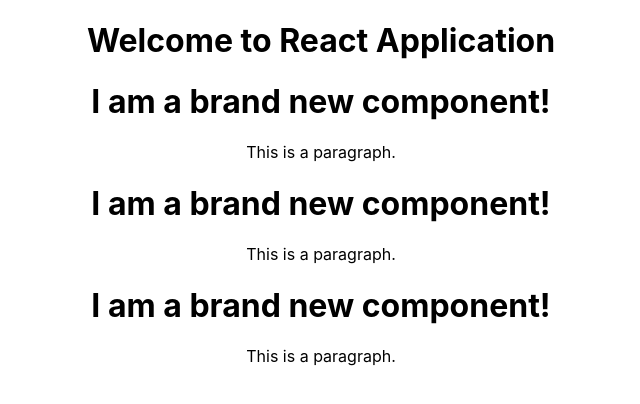
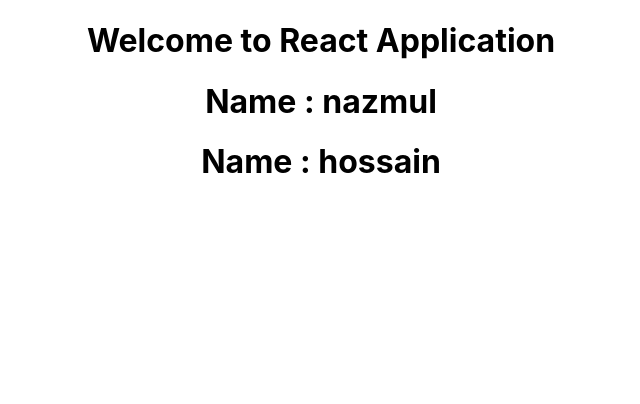
Before and after one commit to somratcste/react-try, a React (Create React App) app: page / in a window 1280 px wide. Shown: the top 404 px of the page, without its empty margins (319-959 px from the left). Built offline with nearby package versions, Linux system fonts and the light colour scheme.

Commit message:
feat: pass value from parent to children

```diff
--- a/src/components/App.js
+++ b/src/components/App.js
@@ -5,9 +5,8 @@
   return (
     <div className="App">
         <h1>Welcome to React Application</h1>
-        <First />
-        <First />
-        <First />
+        <First name='nazmul' />
+        <First name='hossain' />
     </div>
   );
 }
--- a/src/components/First/First.js
+++ b/src/components/First/First.js
@@ -4,8 +4,7 @@
     render() {
         return (
             <div>
-                <h1>I am a brand new component!</h1>
-                <p>This is a paragraph.</p>
+                <h1>Name : {this.props.name}</h1>
             </div>
         )
     }
```
